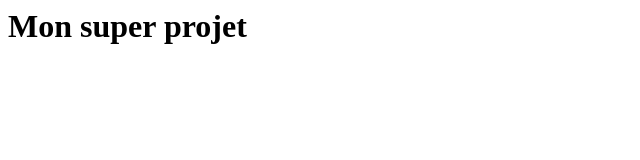
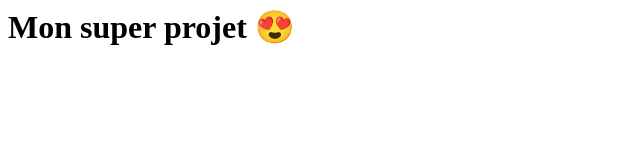
Before and after one commit to Jay-Jay-19/AtelierGit, a plain HTML site: page index.html in a window 1280 px wide. Shown: the whole page, without its empty margins (0-640 px from the left). Drawn offline with Linux system fonts and the light colour scheme.

Commit message:
add index js + emoji sur index html

```diff
--- a/index.html
+++ b/index.html
@@ -1 +1 @@
-<h1>Mon super projet</h1>
+<h1>Mon super projet 😍</h1>
```
Also changed, not shown: index.js (added).
